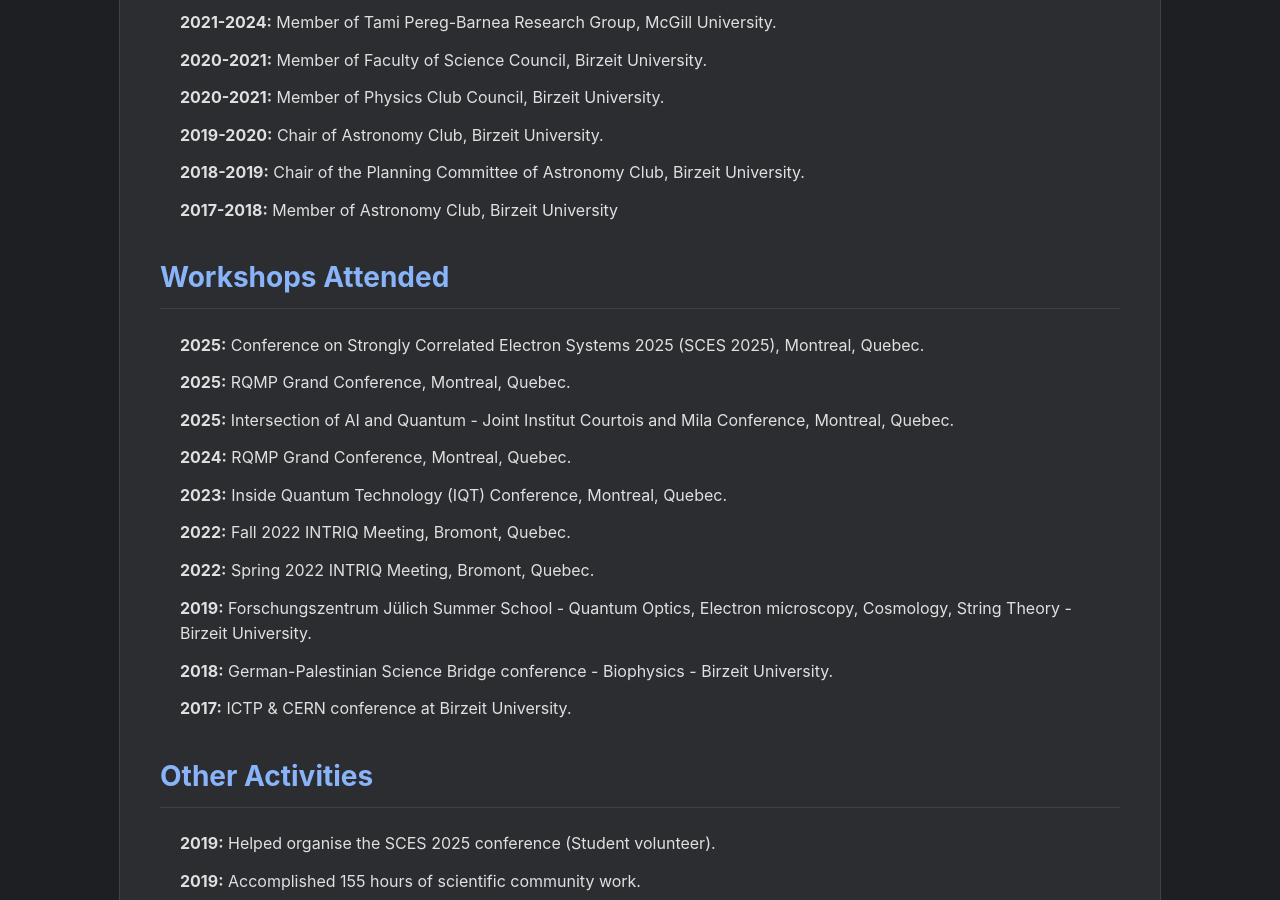
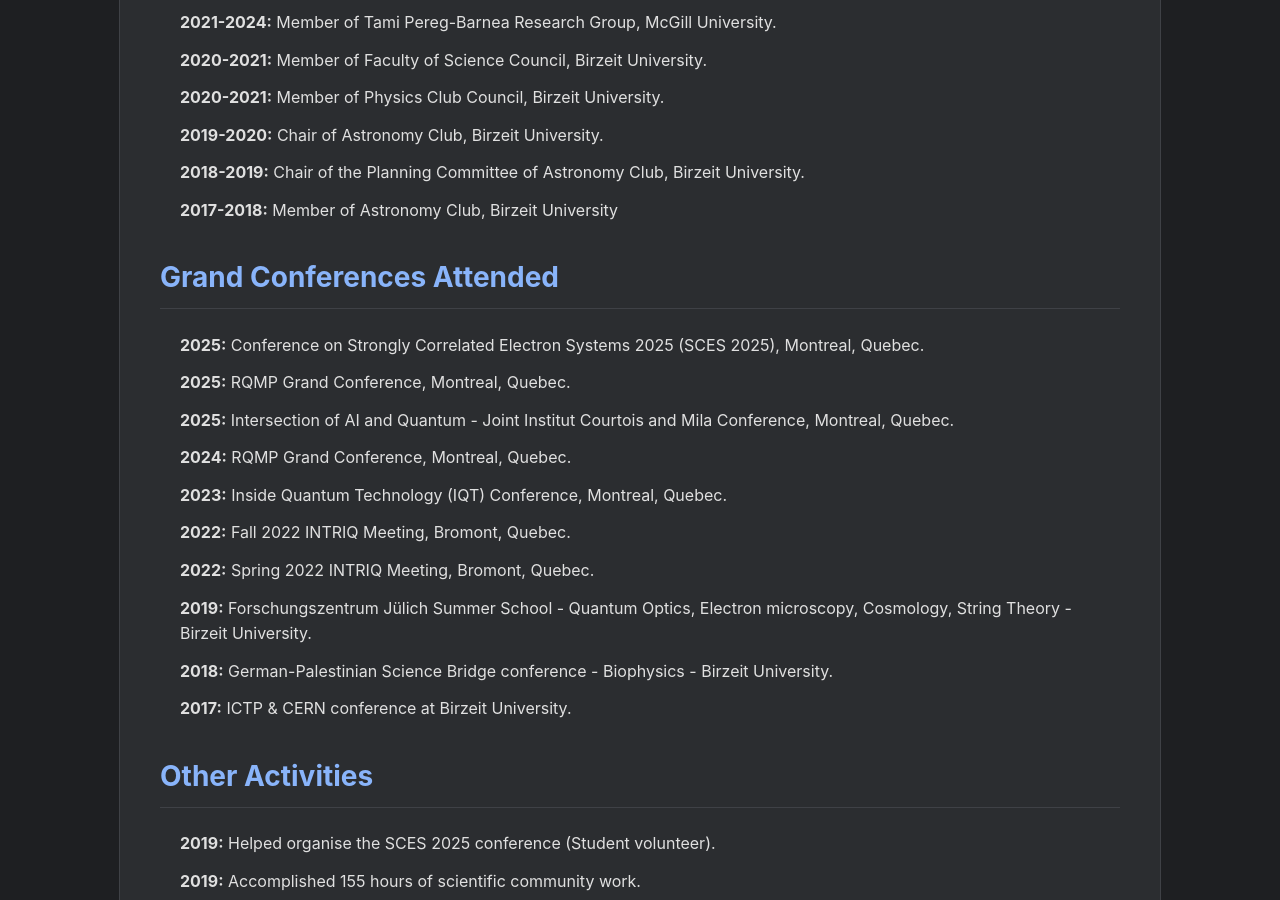
Before and after one commit to MuathHamidi/muath.hamidi, a Jekyll site: the page built from cv.md, in a window 1280 px wide and 900 px high, scrolled down 2076 px. Built offline with Jekyll 4.4.1, drawn with Linux system fonts in a browser that asks for light colours.

Commit message:
Update cv.md

```diff
--- a/cv.md
+++ b/cv.md
@@ -69,7 +69,7 @@
 *   **2018-2019:** Chair of the Planning Committee of Astronomy Club, Birzeit University.
 *   **2017-2018:** Member of Astronomy Club, Birzeit University
 
-## Workshops Attended
+## Grand Conferences Attended
 *   **2025:** Conference on Strongly Correlated Electron Systems 2025 (SCES 2025), Montreal, Quebec.
 *   **2025:** RQMP Grand Conference, Montreal, Quebec.
 *   **2025:** Intersection of AI and Quantum - Joint Institut Courtois and Mila Conference, Montreal, Quebec.
```
